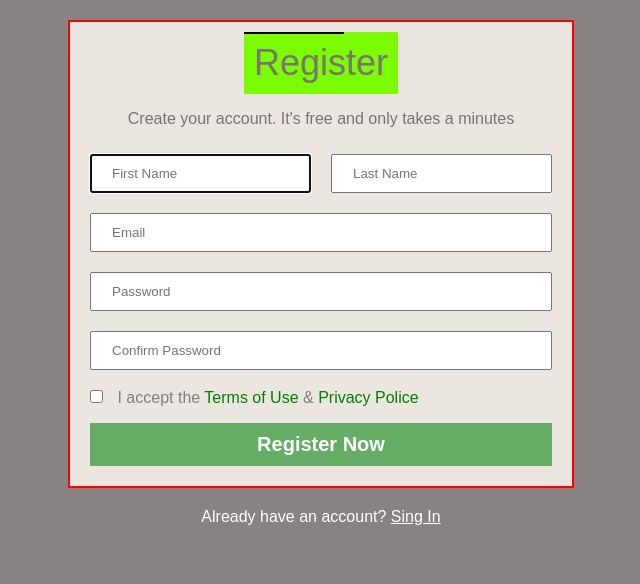
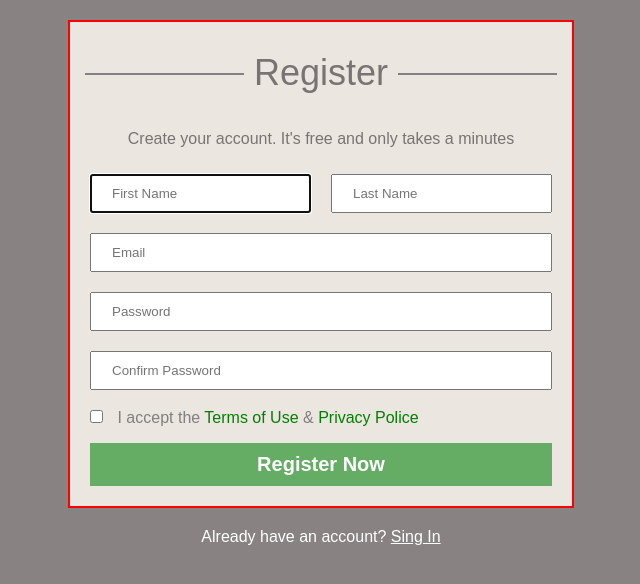
Before and after one commit to mrHelg/fm_forms, a plain HTML site: page index.html in a window 1280 px wide. Shown: the whole page, without its empty margins (319-959 px from the left). Drawn offline with Linux system fonts and the light colour scheme.

Commit message:
Beta version

```diff
--- a/assets/css/style.css
+++ b/assets/css/style.css
@@ -7,37 +7,42 @@ body {
   padding: 0;
   background-color: rgb(136, 130, 130);
 }
-.wrapper {
-  position: relative;
+.main-wrapper {
   width: fit-content;
   margin: 20px auto;
   padding: 10px;
   background-color: rgb(235, 230, 223);
   border: 2px solid red;
 }
+.header-wrapper{
+  position: relative;
+  padding: 10px;
+  margin: 0 auto;
+  z-index: 1;
+}
 .register-header {
-  position: relative;
   margin: 0 auto;
   padding: 10px;
   width: fit-content;
+  max-width: 100%;
   color: rgb(121, 115, 115);
-  background: lawngreen;
+  background-color: rgb(235, 230, 223);
   text-align: center;
   text-transform: capitalize;
   font-size: 36px;
   font-weight: 300;
-  z-index: 1;
 }
-.register-header::before{
+.register-header::before {
   content: "";
   position: absolute;
-  left: 0;
-  width: 100px;
-  top: 0;
   height: 2px;
-  background: black;
+  background-color: rgb(128, 128, 134);
+  top: 50%;
+  left: 5px;
+  right: 5px;
+  z-index: -1;
 }
-.register-info{
+.register-info {
   color: rgb(121, 115, 115);
   text-align: center;
 }
@@ -45,11 +50,11 @@ form {
   display: flex;
   flex-direction: column;
 }
-input{
+input {
   padding: 10px 20px;
   margin: 10px;
 }
-.btn{
+.btn {
   padding: 10px 20px;
   margin: 10px;
   color: white;
@@ -59,14 +64,14 @@ input{
   font-weight: bold;
   font-size: 20px;
 }
-.user-name{
+.user-name {
   display: flex;
   justify-content: space-between;
 }
-.terms-police{
+.terms-police {
   color: grey;
 }
-.terms-police a{
+.terms-police a {
   color: green;
   text-decoration: none;
 }
@@ -74,10 +79,10 @@ input{
   color: white;
   text-align: center;
 }
-.sign-in>a{
+.sign-in > a {
   color: inherit;
 }
-.overflow{
+.overflow {
   white-space: nowrap;
   overflow: hidden;
   text-overflow: ellipsis;
--- a/index.html
+++ b/index.html
@@ -8,9 +8,11 @@
     <title>Register</title>
   </head>
   <body>
-    <div class="wrapper">
+    <div class="main-wrapper">
       <section>
-        <h1 class="register-header overflow">register</h1>
+        <div class="header-wrapper">
+          <h1 class="register-header overflow">register</h1>
+        </div>
         <p class="register-info">
           Create your account. It's free and only takes a minutes
         </p>
```
